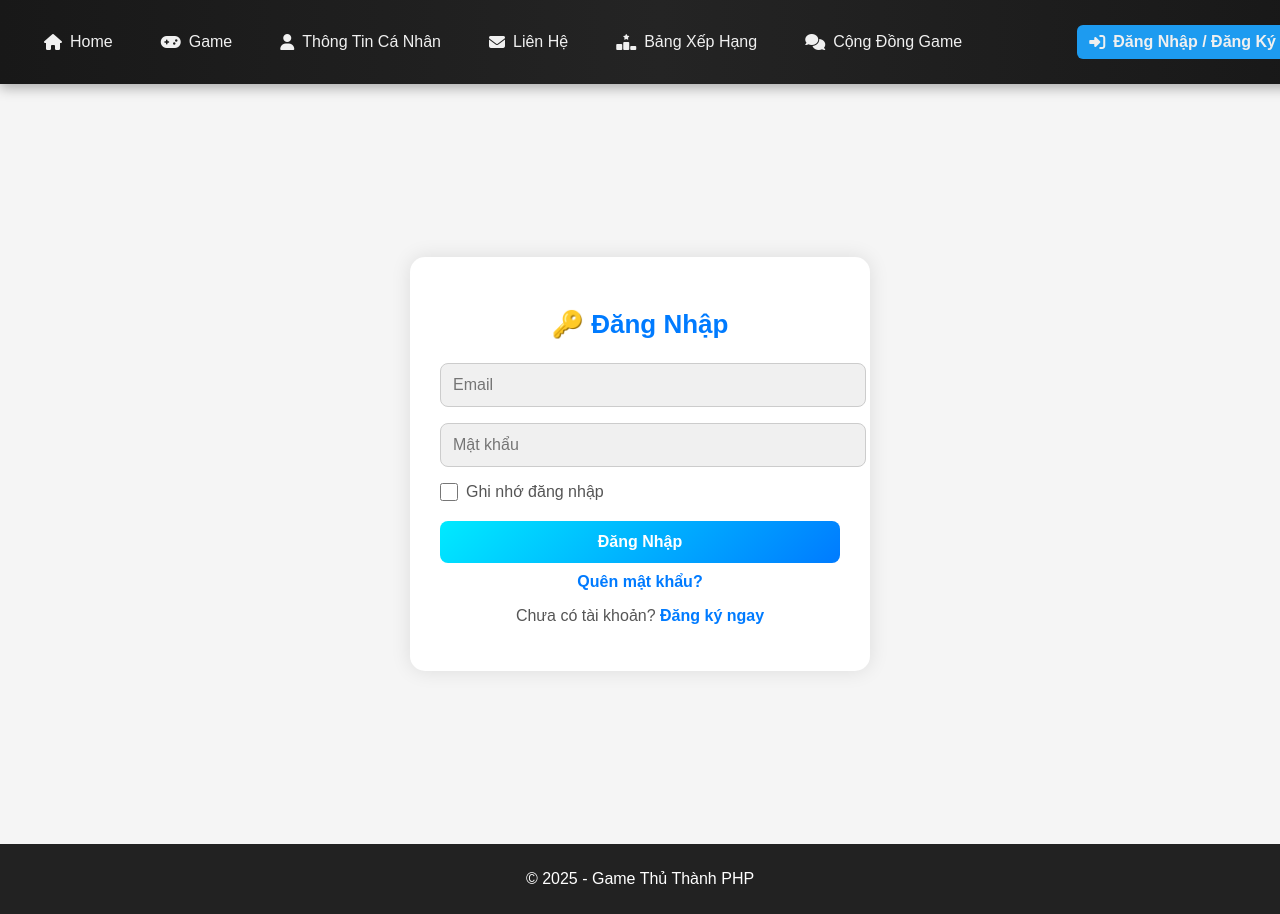
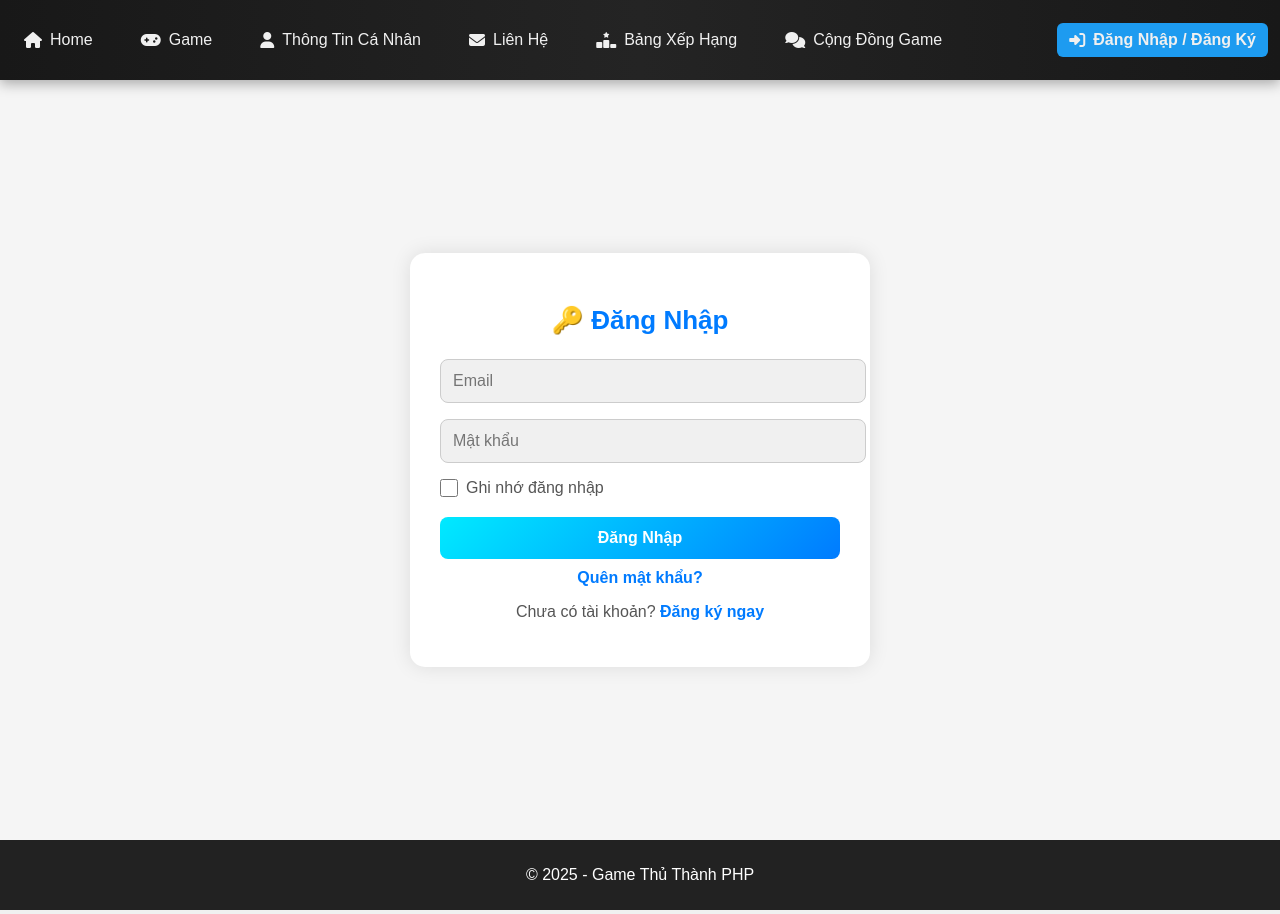
Before and after one commit to DuyLuan2107/TowerDefense, a PHP site: page /auth.php in a window 1280 px wide. Run offline with PHP 8.4, Linux system fonts and the light colour scheme.

Commit message:
update(navbar): chỉnh sửa navbar

```diff
--- a/includes/navbar.php
+++ b/includes/navbar.php
@@ -34,7 +34,7 @@ if (session_status() === PHP_SESSION_NONE) {
 .navbar {
     width: 100%;
     background: linear-gradient(90deg, #181818, #242424, #181818);
-    padding: 12px 20px;
+    padding: 10px 0px;
     display: flex;
     justify-content: space-between;
     align-items: center;
```
